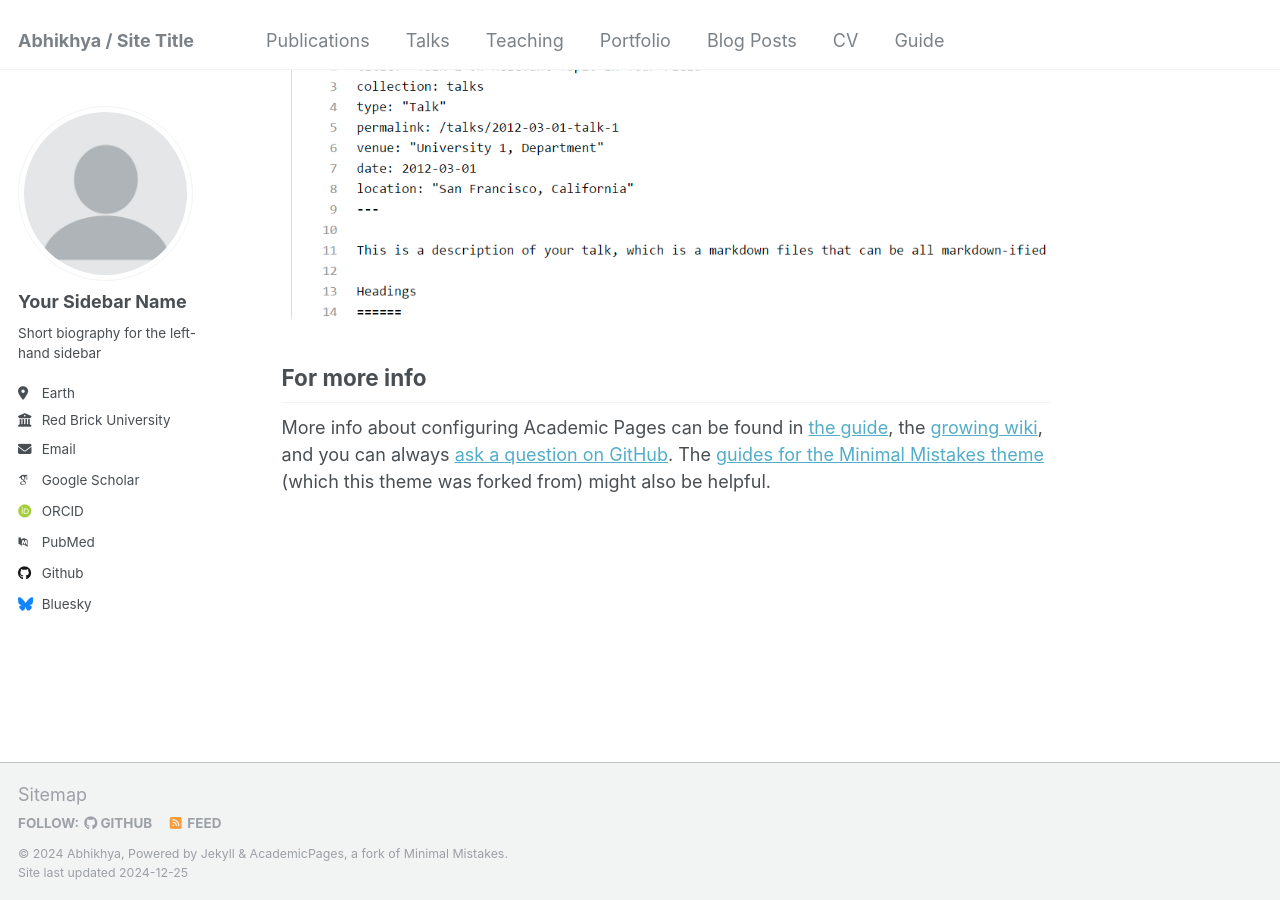
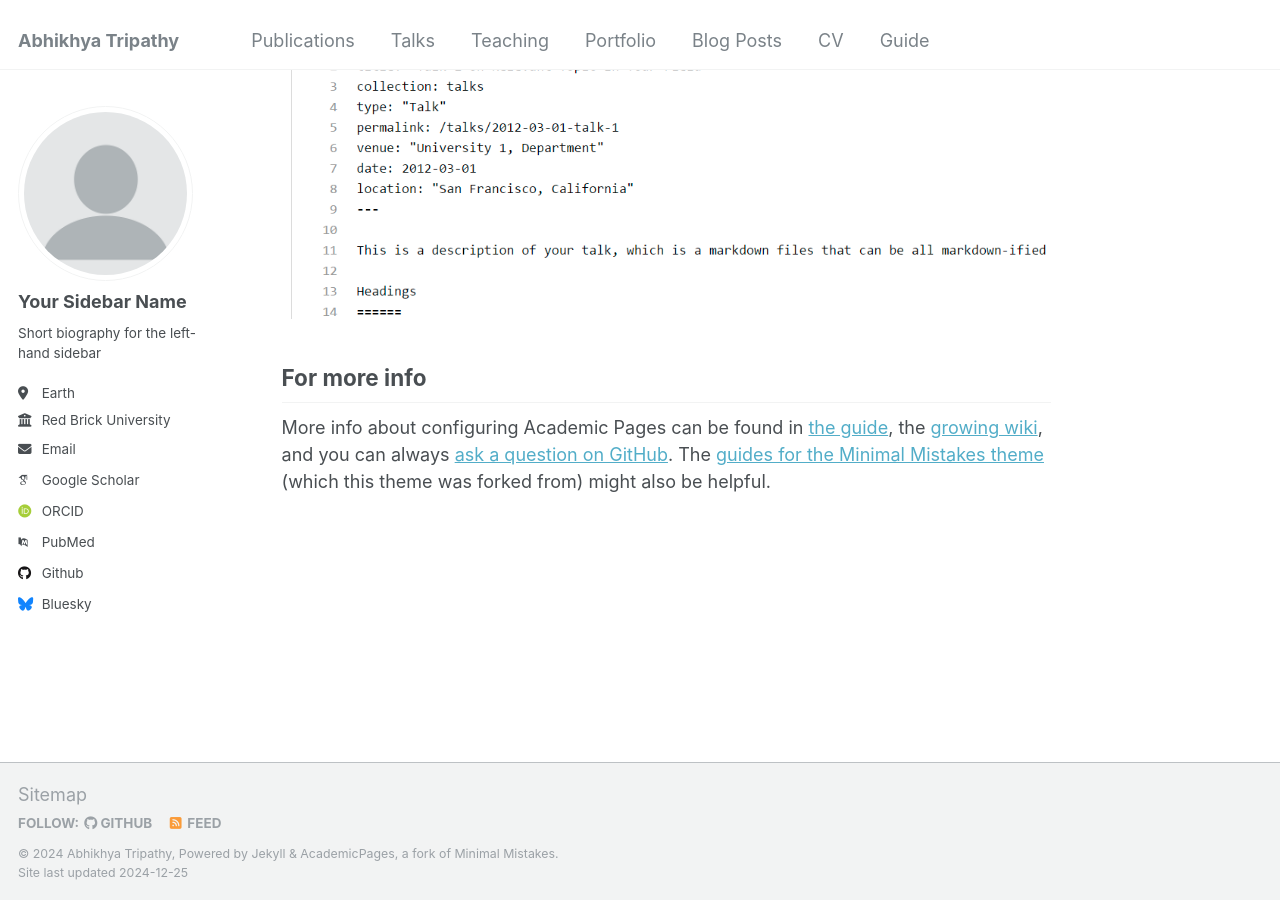
Before and after one commit to abhikhya2001/abhikhya2001.github.io, a Jekyll site: the page built from _pages/about.md, in a window 1280 px wide and 900 px high, scrolled down 2643 px. Built offline with Jekyll 4.4.1, drawn with Linux system fonts in a browser that asks for light colours; some web fonts are replaced.

Commit message:
Update _config.yml

```diff
--- a/_config.yml
+++ b/_config.yml
@@ -8,11 +8,11 @@
 
 # Basic Site Settings
 locale                   : "en-US"
-title                    : "Abhikhya / Site Title"
+title                    : "Abhikhya Tripathy"
 title_separator          : "-"
-name                     : &name "Abhikhya"
-description              : &description "personal description"
-url                      : https://academicpages.github.io # the base hostname & protocol for your site e.g. "https://[your GitHub username].github.io"
+name                     : &name "Abhikhya Tripathy"
+description              : &description "Researcher"
+url                      : https://abhikhya2001.github.io # the base hostname & protocol for your site e.g. "https://[your GitHub username].github.io"
 baseurl                  : "" # the subpath of your site, e.g. "/blog"
 repository               : "academicpages/academicpages.github.io"
 
```
